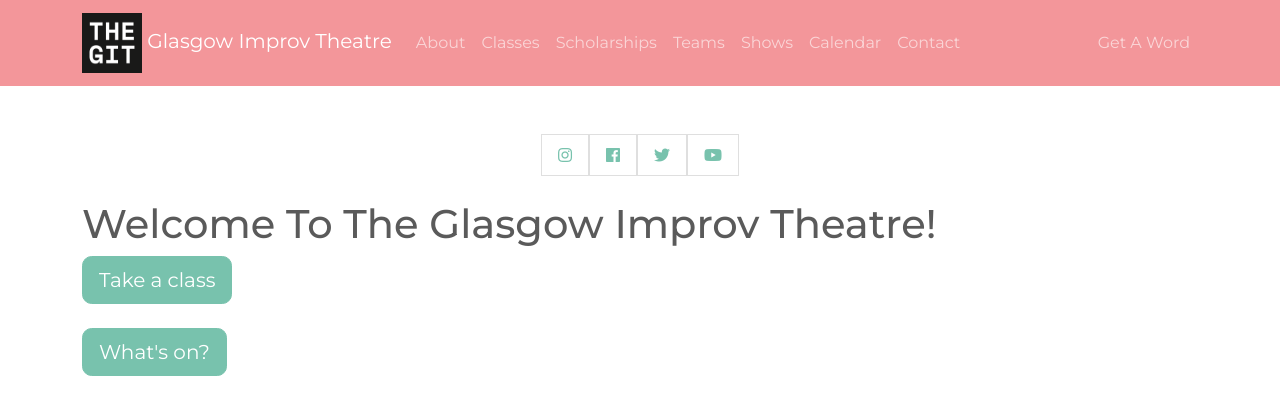
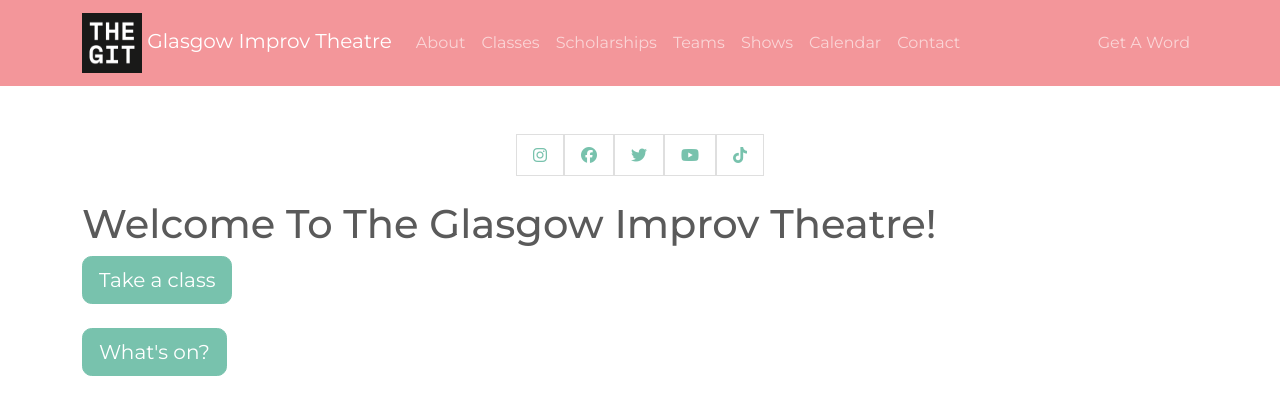
Before and after one commit to glasgowimprovtheatre/new-git-website, a Jekyll site: the page built from index.html, in a window 1280 px wide. Shown: the top 415 px of the page. Built offline with Jekyll 4.4.1, drawn with Linux system fonts in a browser that asks for light colours; nearby versions of some CDN libraries.

Commit message:
updating font awesome version, adding tiktok

```diff
--- a/_config.yml
+++ b/_config.yml
@@ -16,6 +16,8 @@ social:
     url: http://twitter.com/improvglasgow
   - title: youtube
     url: https://www.youtube.com/channel/UC7eUy-KQZLZS4rqLz_zQjnQ/
+  - title: tiktok
+    url: https://www.tiktok.com/@improvglasgow
 #  - title: twitch
 #    url: http://twitch.tv/improvglasgow
 
--- a/_layouts/default.html
+++ b/_layouts/default.html
@@ -7,8 +7,7 @@
     <meta name="description" content="{{ site.description }}">
 
     <link href="https://cdn.jsdelivr.net/npm/bootstrap@5.3.2/dist/css/bootstrap.min.css" rel="stylesheet" integrity="sha384-T3c6CoIi6uLrA9TneNEoa7RxnatzjcDSCmG1MXxSR1GAsXEV/Dwwykc2MPK8M2HN" crossorigin="anonymous">
-
-    <link rel="stylesheet" href="https://use.fontawesome.com/releases/v5.7.2/css/all.css" integrity="sha384-fnmOCqbTlWIlj8LyTjo7mOUStjsKC4pOpQbqyi7RrhN7udi9RwhKkMHpvLbHG9Sr" crossorigin="anonymous">
+    <link rel="stylesheet" href="https://cdnjs.cloudflare.com/ajax/libs/font-awesome/6.5.2/css/all.min.css" integrity="sha512-SnH5WK+bZxgPHs44uWIX+LLJAJ9/2PkPKZ5QiAj6Ta86w+fsb2TkcmfRyVX3pBnMFcV7oQPJkl9QevSCWr3W6A==" crossorigin="anonymous" referrerpolicy="no-referrer" />
     <link href="https://cdn.jsdelivr.net/npm/bootswatch@5.3.3/dist/minty/bootstrap.min.css" rel="stylesheet">
   </head>
   <body>
```
